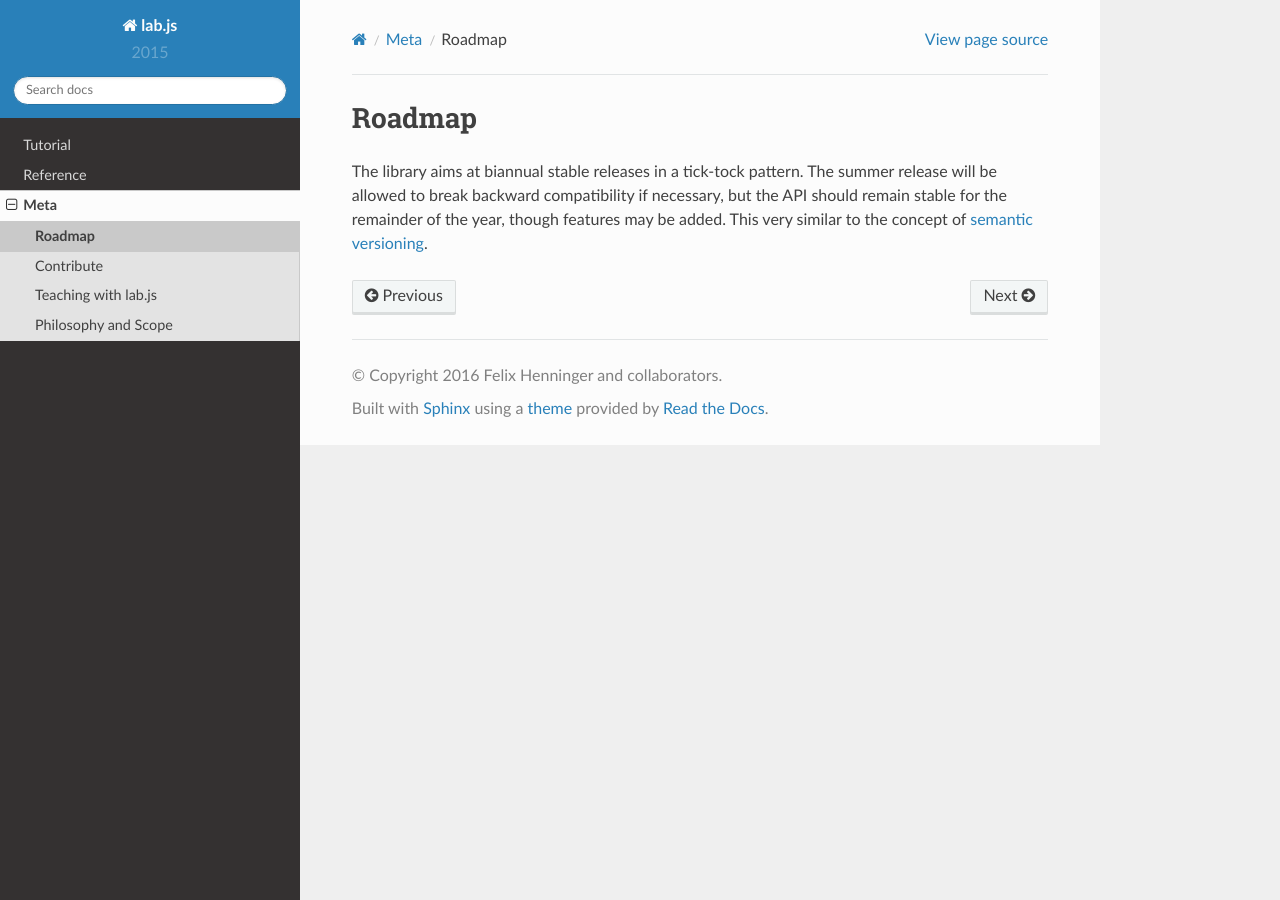
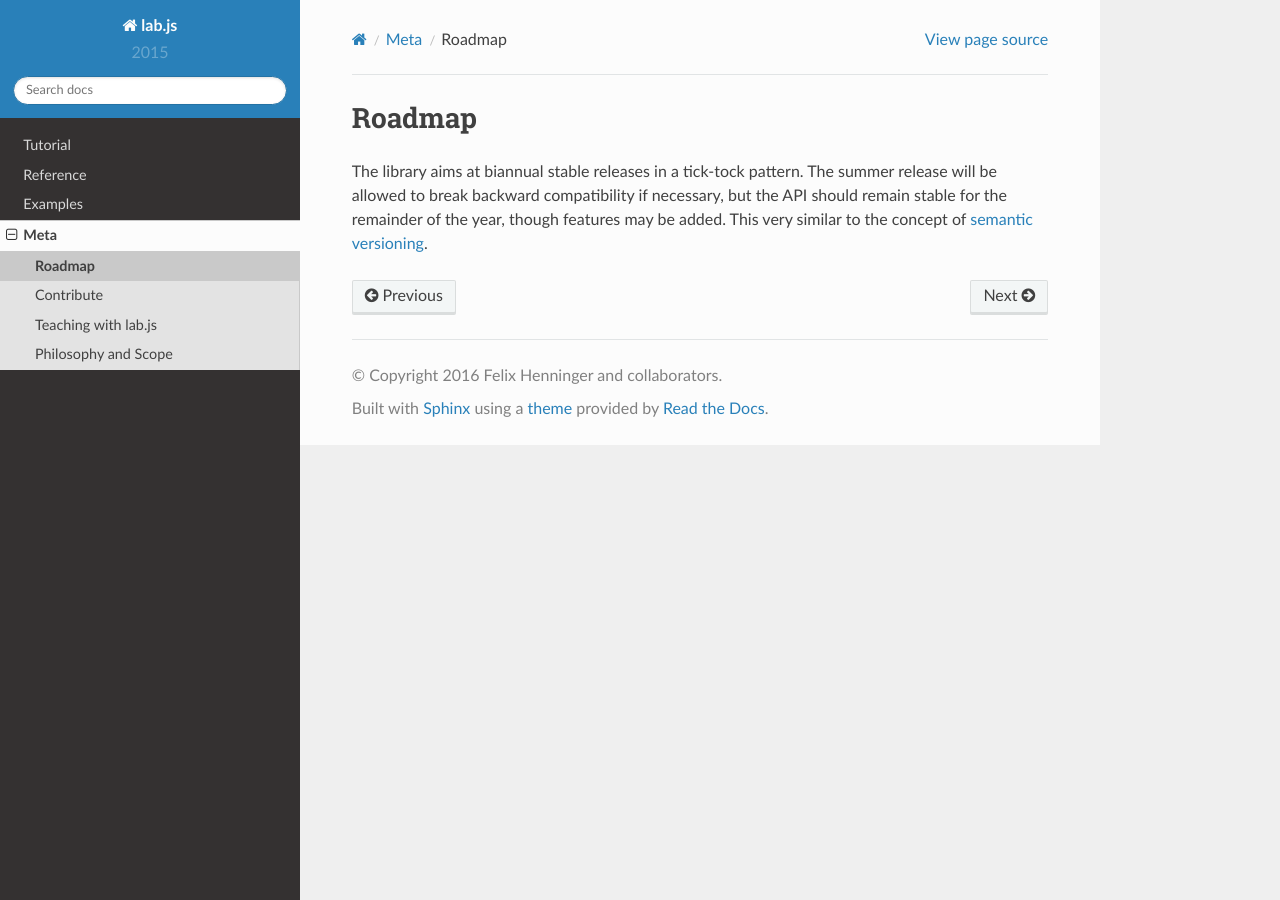
Before and after one commit to FelixHenninger/lab.js, a Sphinx documentation site: the page built from docs/meta/roadmap.rst, in a window 1280 px wide. Built offline with Sphinx 7.4.7 and the Read the Docs theme 2.0.0, drawn with Linux system fonts in a browser that asks for light colours.

Commit message:
Add (empty) examples section to docs

```diff
--- /dev/null
+++ b/docs/examples/index.rst
@@ -0,0 +1,4 @@
+.. _examples:
+
+Examples
+========
--- a/docs/index.rst
+++ b/docs/index.rst
@@ -48,6 +48,7 @@ Contents
 
    tutorial/index.rst
    reference/index.rst
+   examples/index.rst
    meta/index.rst
 
 Indices and tables
```
